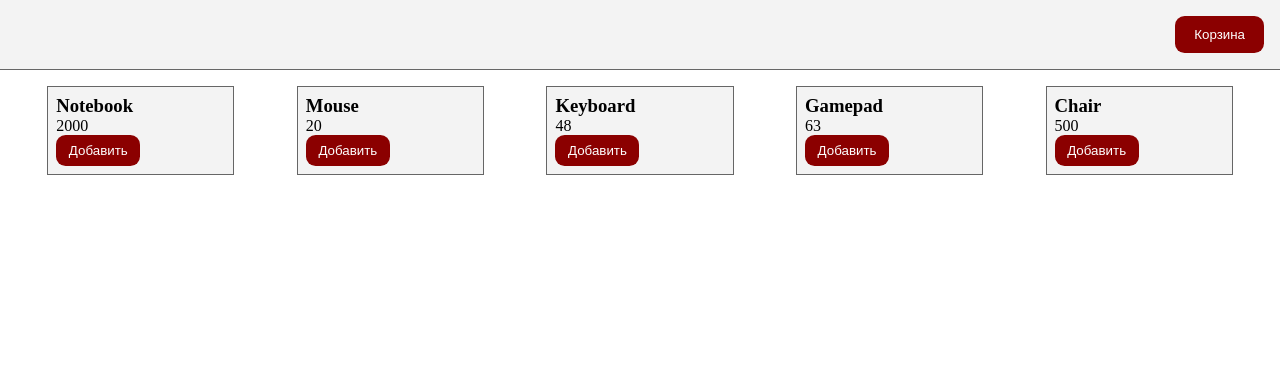
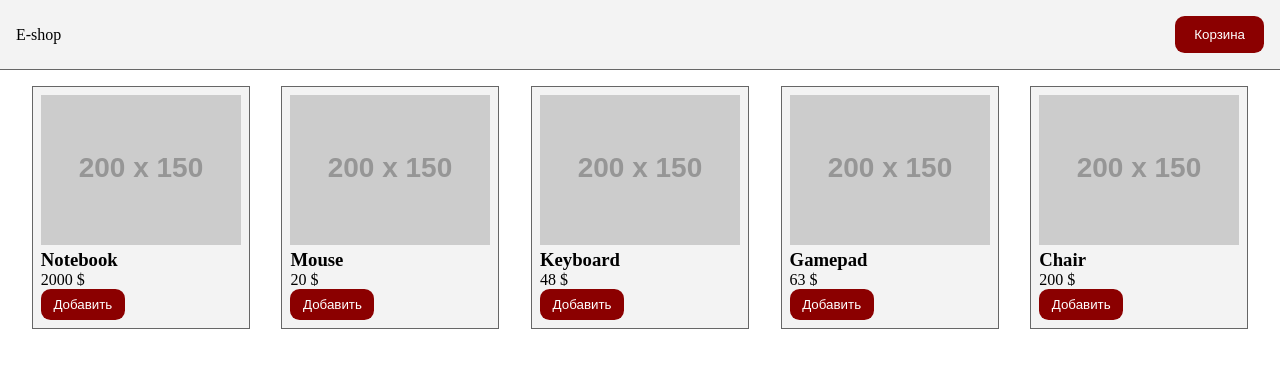
Before and after one commit to KholmanovAndrey/advanced-javascript, a plain HTML site: page project/index.html in a window 1280 px wide. Drawn offline with Linux system fonts and the light colour scheme; placeholder pictures from the web are drawn by us.

Commit message:
доработка кода

```diff
--- a/project/css/style.sass
+++ b/project/css/style.sass
@@ -21,7 +21,7 @@ a
   border-bottom: 1px solid #666666
   &__flex
     display: flex
-    justify-content: flex-end
+    justify-content: space-between
     align-items: center
 
 .btn-cart
@@ -51,7 +51,6 @@ a
   flex-wrap: wrap
 
 .product-item
-  width: 15%
   padding: .5rem
   background-color: #f3f3f3
   border: 1px solid #666666
--- a/project/index.html
+++ b/project/index.html
@@ -8,6 +8,7 @@
 <body>
     <header class="header">
         <div class="container header__flex">
+            <div class="logo">E-shop</div>
             <button class="btn-cart" type="button">Корзина</button>
         </div>
     </header>
--- a/project/js/main.js
+++ b/project/js/main.js
@@ -3,16 +3,19 @@ const products = [
     {title: 'Mouse', price: 20},
     {title: 'Keyboard', price: 48},
     {title: 'Gamepad', price: 63},
-    {title: 'Chair'}
+    {title: 'Chair', price: 200}
 ];
 
 
-const renderProduct = (title, price = 500) => {
+const renderProduct = (title, price, img = 'https://placehold.it/200x150') => {
     return `<div class="product-item">
-                <h3>${title}</h3>
-                <p>${price}</p>
-                <button type="button" class="add-to-cart">Добавить</button>
-            </div>`
+                <img src="${img}" alt="some img">
+                <div class="desc">
+                    <h3>${title}</h3>
+                    <p>${price} $</p>
+                    <button type="button" class="add-to-cart">Добавить</button>
+                </div>
+            </div>`;
 };
 
 const renderPage = list => {
```
Also changed, not shown: project/css/style.css, 1 other file.
